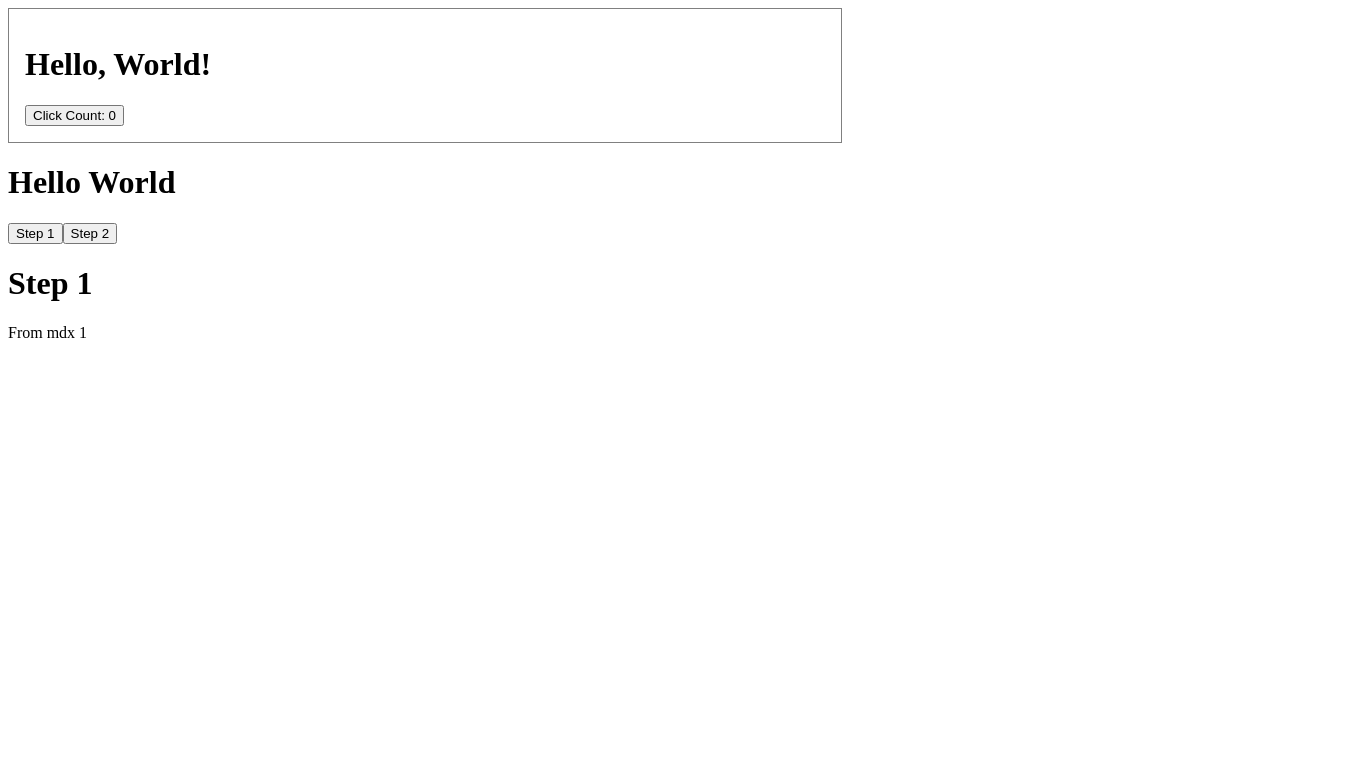
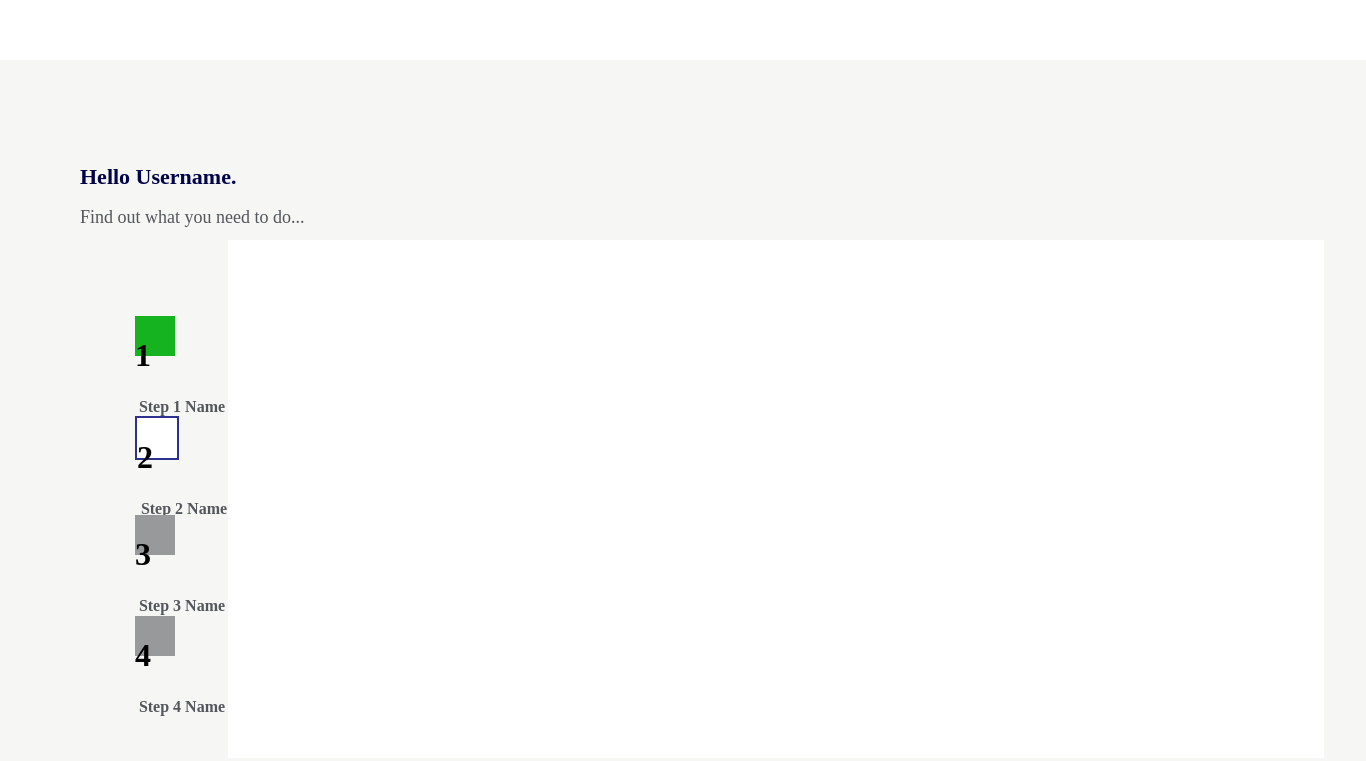
Before and after one commit to raiaj2022/IGNITE_hackhathon, a Gatsby site in the folder main_app/: page / in a window 1280 px wide. Shown: the whole page, 1366 px wide, since content can reach past the window. Built offline with nearby package versions, Linux system fonts and the light colour scheme; Gatsby itself is replaced by a stand-in of ours.

Commit message:
Incorperate css for markdown page

```diff
--- a/main_app/package.json
+++ b/main_app/package.json
@@ -21,6 +21,7 @@
     "gatsby-plugin-mdx": "^3.16.1",
     "gatsby-source-filesystem": "^4.16.0",
     "react": "^18.1.0",
-    "react-dom": "^18.1.0"
+    "react-dom": "^18.1.0",
+    "styled-components": "^5.3.5"
   }
 }
--- /dev/null
+++ b/main_app/src/components/styles/Container.styled.js
@@ -0,0 +1,13 @@
+import styled from 'styled-components';
+
+export const Container = styled.div`
+  /* Layout Properties */
+  position: absolute;
+  top: 60px;
+  left: 0px;
+  width: 1366px;
+  height: 708px;
+  /* UI Properties */
+  background: #D0D0CE33 0% 0% no-repeat padding-box;
+  opacity: 1;
+`;
--- /dev/null
+++ b/main_app/src/components/styles/Content.styled.js
@@ -0,0 +1,14 @@
+import styled from 'styled-components';
+
+export const Content = styled.div`
+  /* Layout Properties */
+  position: absolute;
+  float: right;
+  top: 180px;
+  left: 228px;
+  width: 1096px;
+  height: 518px;
+  /* UI Properties */
+  background: #FFFFFF 0% 0% no-repeat padding-box;
+  opacity: 1;
+`;
--- /dev/null
+++ b/main_app/src/components/styles/Info.styled.js
@@ -0,0 +1,30 @@
+import styled from 'styled-components';
+
+export const Info = styled.div`
+  /* Layout Properties */
+  position: absolute;
+  top: 90px;
+  left: 80px;
+  width: 245px;
+  height: 51px;
+  /* UI Properties */
+  text-align: left;
+  letter-spacing: NaNpx;
+  opacity: 1;
+
+  h1 {
+    /* UI Properties */
+    text-align: left;
+    font: normal normal bold 22px/23px Cognizant Sans;
+    letter-spacing: 0px;
+    color: #000048;
+  }
+
+  p {
+    /* UI Properties */
+    text-align: left;
+    font: normal normal normal 18px/23px Cognizant Sans;
+    letter-spacing: 0px;
+    color: #53565A;
+  }
+`;
--- /dev/null
+++ b/main_app/src/components/styles/StepFour.styled.js
@@ -0,0 +1,24 @@
+import styled from 'styled-components';
+
+export const StepFour = styled.div`
+  /* Layout Properties */
+  position: absolute;
+  top: 556px;
+  left: 135px;
+  width: 40px;
+  height: 40px;
+  /* UI Properties */
+  background: #97999B 0% 0% no-repeat padding-box;
+  opacity: 1;
+
+  p {
+    /* Layout Properties */
+    width: 94px;
+    /* UI Properties */
+    text-align: center;
+    font: normal normal bold 16px/21px Cognizant Sans;
+    letter-spacing: 0px;
+    color: #53565A;
+    opacity: 1;
+  }
+`;
--- /dev/null
+++ b/main_app/src/components/styles/StepOne.styled.js
@@ -0,0 +1,24 @@
+import styled from 'styled-components';
+
+export const StepOne = styled.div`
+  /* Layout Properties */
+  position: absolute;
+  top: 256px;
+  left: 135px;
+  width: 40px;
+  height: 40px;
+  /* UI Properties */
+  background: #15B31F 0% 0% no-repeat padding-box;
+  opacity: 1;
+
+  p {
+    /* Layout Properties */
+    width: 94px;
+    /* UI Properties */
+    text-align: center;
+    font: normal normal bold 16px/21px Cognizant Sans;
+    letter-spacing: 0px;
+    color: #53565A;
+    opacity: 1;
+  }
+`;
--- /dev/null
+++ b/main_app/src/components/styles/StepThree.styled.js
@@ -0,0 +1,24 @@
+import styled from 'styled-components';
+
+export const StepThree = styled.div`
+  /* Layout Properties */
+  position: absolute;
+  top: 455px;
+  left: 135px;
+  width: 40px;
+  height: 40px;
+  /* UI Properties */
+  background: #97999B 0% 0% no-repeat padding-box;
+  opacity: 1;
+
+  p {
+    /* Layout Properties */
+    width: 94px;
+    /* UI Properties */
+    text-align: center;
+    font: normal normal bold 16px/21px Cognizant Sans;
+    letter-spacing: 0px;
+    color: #53565A;
+    opacity: 1;
+  }
+`;
--- /dev/null
+++ b/main_app/src/components/styles/StepTwo.styled.js
@@ -0,0 +1,25 @@
+import styled from 'styled-components';
+
+export const StepTwo = styled.div`
+  /* Layout Properties */
+  position: absolute;
+  top: 356px;
+  left: 135px;
+  width: 40px;
+  height: 40px;
+  /* UI Properties */
+  background: #FFFFFF 0% 0% no-repeat padding-box;
+  border: 2px solid #2E308E;
+  opacity: 1;
+
+  p {
+    /* Layout Properties */
+    width: 94px;
+    /* UI Properties */
+    text-align: center;
+    font: normal normal bold 16px/21px Cognizant Sans;
+    letter-spacing: 0px;
+    color: #53565A;
+    opacity: 1;
+  }
+`;
--- a/main_app/src/pages/index.js
+++ b/main_app/src/pages/index.js
@@ -3,39 +3,42 @@ import { graphql } from 'gatsby';
 import { MDXRenderer } from 'gatsby-plugin-mdx';
 import { useState } from "react";
 import "./my-element.bundled";
+import { Container } from "../components/styles/Container.styled";
+import { Info } from "../components/styles/Info.styled";
+import { StepOne } from "../components/styles/StepOne.styled";
+import {Content} from "../components/styles/Content.styled"
+import { StepTwo } from "../components/styles/StepTwo.styled";
+import { StepThree } from "../components/styles/StepThree.styled";
+import { StepFour } from "../components/styles/StepFour.styled";
 
 const IndexPage = ({data}) => {
-  const [body, setBody] = useState(data.allMdx.edges[0].node.body)
-
-  let handleClick1 = () => {
-    let edges = data.allMdx.edges;
-
-    for (let i=0; i<edges.length; i++) {
-      if (edges[i].node.slug === "step1") {
-        setBody(edges[i].node.body)
-      }
-    }
-  }
-
-  let handleClick2 = () => {
-    let edges = data.allMdx.edges;
-
-    for (let i=0; i<edges.length; i++) {
-      if (edges[i].node.slug === "step2") {
-        setBody(edges[i].node.body)
-      }
-    }
-  }
-
   return (
     <>
-      <my-element />
-      <h1>Hello World</h1>
-      <button onClick={handleClick1}>Step 1</button>
-      <button onClick={handleClick2}>Step 2</button>
-      <MDXRenderer>
-        {body}
-      </MDXRenderer>
+      <Container>
+        <Info>
+          <h1>Hello Username.</h1>
+          <p>Find out what you need to do...</p>
+        </Info>
+        <StepOne>
+          <h1>1</h1>
+          <p>Step 1 Name</p>
+        </StepOne>
+        <StepTwo>
+          <h1>2</h1>
+          <p>Step 2 Name</p>
+        </StepTwo>
+        <StepThree>
+          <h1>3</h1>
+          <p>Step 3 Name</p>
+        </StepThree>
+        <StepFour>
+          <h1>4</h1>
+          <p>Step 4 Name</p>
+        </StepFour>
+        <Content>
+          {/* MDX to be added in */}
+        </Content>
+      </Container>
      </>
   )
 }
```
Also changed, not shown: 1 other file.
